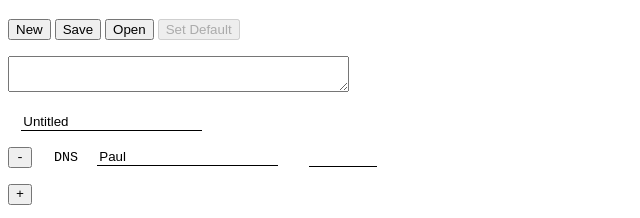
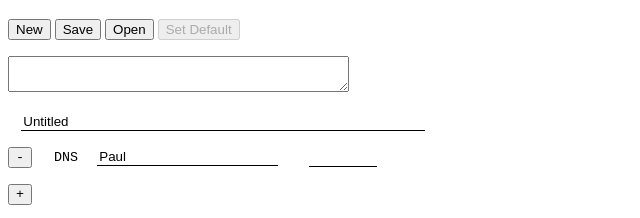
Before and after one commit to jnwatts/race-conditions, a website with bundled scripts: page static/index.html in a window 1280 px wide. Shown: the part 61-279 px from the top of the page, without its empty margins (0-640 px from the left). Built offline with nearby package versions, Linux system fonts and the light colour scheme; no server answers.

Commit message:
Enwiden #board_name

```diff
--- a/static/index.html
+++ b/static/index.html
@@ -28,6 +28,9 @@ input[type="text"] {
 .action {
     font-family: monospace;
     width: 3ch;
+}
+#board_name {
+    width: 400px;
 }
 </style>
 </head>
```
